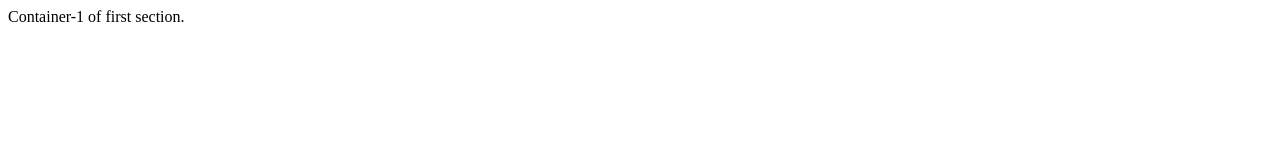
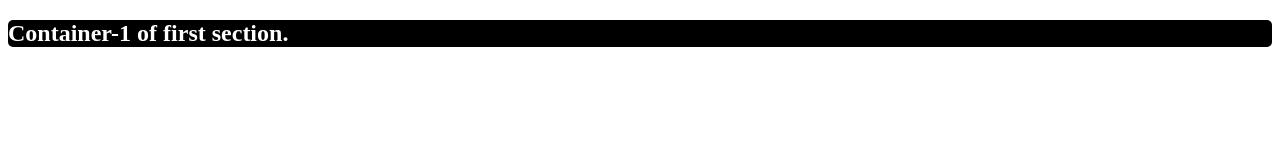
Before and after one commit to MUHAMMADSabbirHossain/cross-testing, a plain HTML site: page index.html in a window 1280 px wide. Drawn offline with Linux system fonts and the light colour scheme.

Commit message:
CSS file added and container h1 is styled

```diff
--- a/index.html
+++ b/index.html
@@ -6,13 +6,16 @@
     <meta http-equiv="X-UA-Compatible" content="IE=edge">
     <meta name="viewport" content="width=device-width, initial-scale=1.0">
     <title>Cross Testing</title>
+    <link rel="stylesheet" href="styles/style.css">
 </head>
 
 <body>
     <header></header>
     <main>
         <section>
-            <div class="container">Container-1 of first section.</div>
+            <div class="container">
+                <h1>Container-1 of first section.</h1>
+            </div>
         </section>
     </main>
     <footer></footer>
--- /dev/null
+++ b/styles/style.css
@@ -0,0 +1,5 @@
+.container h1 {
+    color: white;
+    background-color: black;
+    border-radius: 5px;
+}
```
